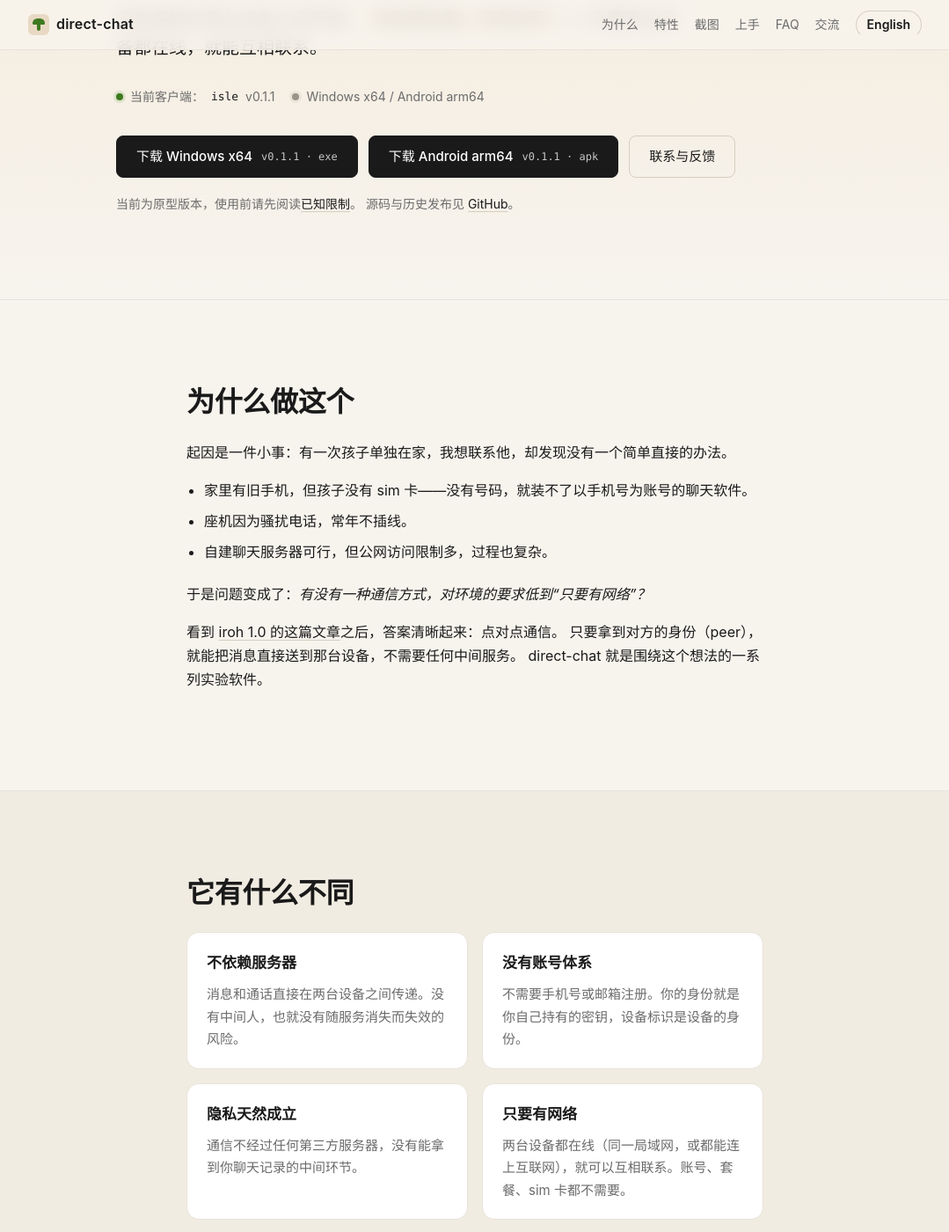
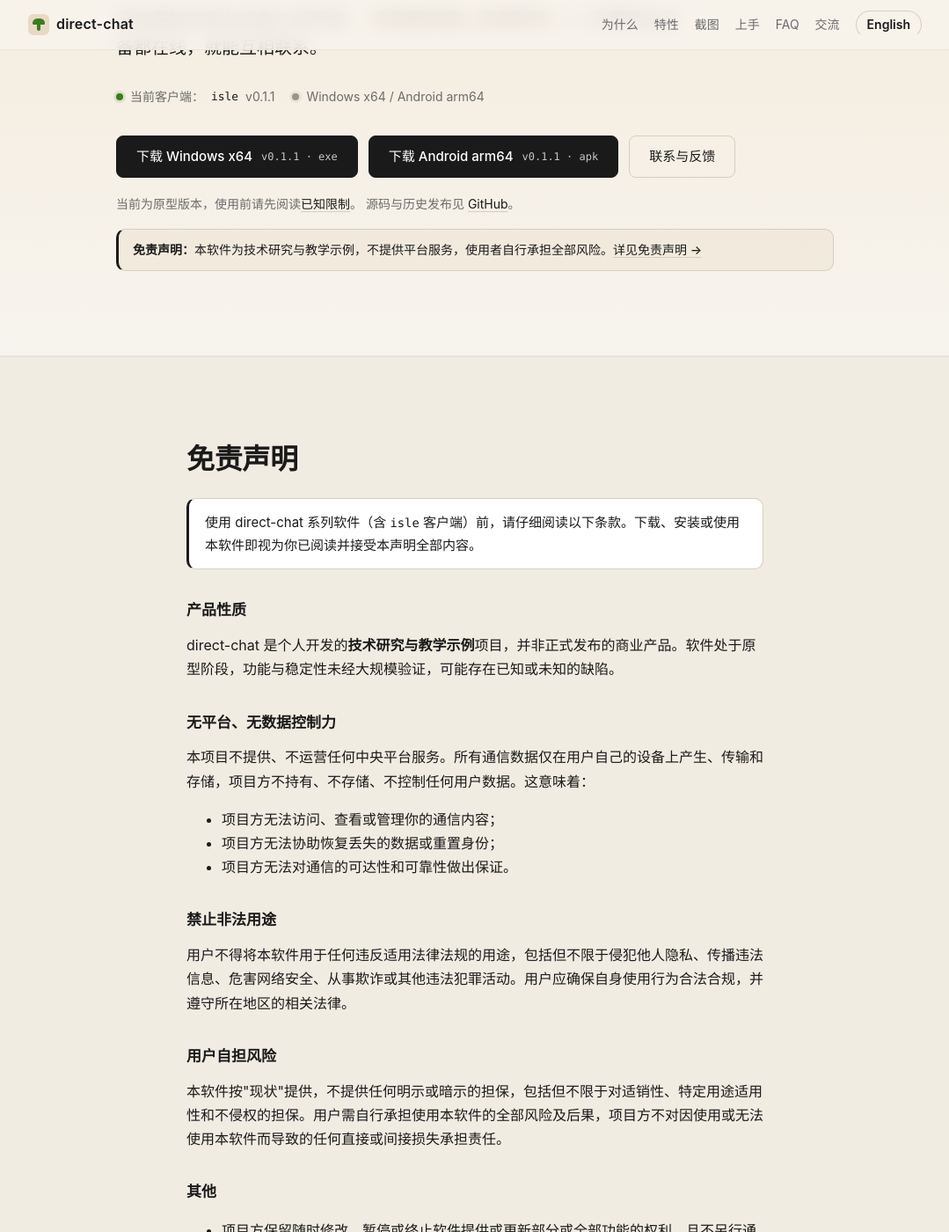
Before and after one commit to CliffHan/direct-chat-release, a Jekyll site: the page built from index.md, in a window 1280 px wide and 1400 px high, scrolled down 316 px. Shown: the whole window at 88% size, without its empty margins (100-1179 px from the left). Built offline with Jekyll 4.4.1, drawn with Linux system fonts in a browser that asks for light colours; some of the changed text lies outside the part shown.

Commit message:
Add disclaimer

```diff
--- a/_layouts/default.html
+++ b/_layouts/default.html
@@ -59,7 +59,12 @@
       <p class="muted">
         © 2026 Cliff ·
         <a href="mailto:cliff@clifftop.win">cliff@clifftop.win</a> ·
-        <a href="https://github.com/CliffHan/direct-chat-release" target="_blank" rel="noopener">GitHub</a>
+        <a href="https://github.com/CliffHan/direct-chat-release" target="_blank" rel="noopener">GitHub</a> ·
+        {%- if page.lang == 'en' -%}
+          <a href="#disclaimer">Disclaimer</a>
+        {%- else -%}
+          <a href="#disclaimer">免责声明</a>
+        {%- endif -%}
       </p>
     </div>
   </footer>
--- a/index.md
+++ b/index.md
@@ -39,6 +39,50 @@ description: direct-chat：消息直接在设备之间传递，没有服务器
       当前为原型版本，使用前请先阅读<a href="#limits">已知限制</a>。
       源码与历史发布见 <a href="https://github.com/CliffHan/direct-chat-release" target="_blank" rel="noopener">GitHub</a>。
     </p>
+    <p class="hero-notice">
+      <strong>免责声明：</strong>本软件为技术研究与教学示例，不提供平台服务，使用者自行承担全部风险。<a href="#disclaimer">详见免责声明 →</a>
+    </p>
+  </div>
+</section>
+
+<section id="disclaimer" class="section section-alt">
+  <div class="container narrow">
+    <h2>免责声明</h2>
+    <p class="callout">
+      使用 direct-chat 系列软件（含 <code>isle</code> 客户端）前，请仔细阅读以下条款。下载、安装或使用本软件即视为你已阅读并接受本声明全部内容。
+    </p>
+
+    <h3>产品性质</h3>
+    <p>
+      direct-chat 是个人开发的<strong>技术研究与教学示例</strong>项目，并非正式发布的商业产品。软件处于原型阶段，功能与稳定性未经大规模验证，可能存在已知或未知的缺陷。
+    </p>
+
+    <h3>无平台、无数据控制力</h3>
+    <p>
+      本项目不提供、不运营任何中央平台服务。所有通信数据仅在用户自己的设备上产生、传输和存储，项目方不持有、不存储、不控制任何用户数据。这意味着：
+    </p>
+    <ul>
+      <li>项目方无法访问、查看或管理你的通信内容；</li>
+      <li>项目方无法协助恢复丢失的数据或重置身份；</li>
+      <li>项目方无法对通信的可达性和可靠性做出保证。</li>
+    </ul>
+
+    <h3>禁止非法用途</h3>
+    <p>
+      用户不得将本软件用于任何违反适用法律法规的用途，包括但不限于侵犯他人隐私、传播违法信息、危害网络安全、从事欺诈或其他违法犯罪活动。用户应确保自身使用行为合法合规，并遵守所在地区的相关法律。
+    </p>
+
+    <h3>用户自担风险</h3>
+    <p>
+      本软件按"现状"提供，不提供任何明示或暗示的担保，包括但不限于对适销性、特定用途适用性和不侵权的担保。用户需自行承担使用本软件的全部风险及后果，项目方不对因使用或无法使用本软件而导致的任何直接或间接损失承担责任。
+    </p>
+
+    <h3>其他</h3>
+    <ul>
+      <li>项目方保留随时修改、暂停或终止软件提供或更新部分或全部功能的权利，且不另行通知。</li>
+      <li>本声明可能不时更新，以发布时网站展示的版本为准。</li>
+      <li>如有任何疑问，请通过<a href="#connect">联系方式</a>与项目方沟通。</li>
+    </ul>
   </div>
 </section>
 
--- a/styles.css
+++ b/styles.css
@@ -299,6 +299,23 @@ code {
   color: var(--text-muted);
 }
 
+/* ---------- hero notice ---------- */
+.hero-notice {
+  margin: 16px 0 0;
+  padding: 12px 16px;
+  background: rgba(232, 217, 196, 0.35);
+  border: 1px solid var(--border-strong);
+  border-left: 3px solid var(--accent);
+  border-radius: var(--radius);
+  font-size: 14px;
+  color: var(--text);
+  line-height: 1.6;
+}
+.hero-notice a {
+  white-space: nowrap;
+  font-weight: 500;
+}
+
 /* ---------- headings & text ---------- */
 h2 {
   margin: 0 0 24px;
```
Also changed, not shown: en/index.md (+44 -0 lines).
